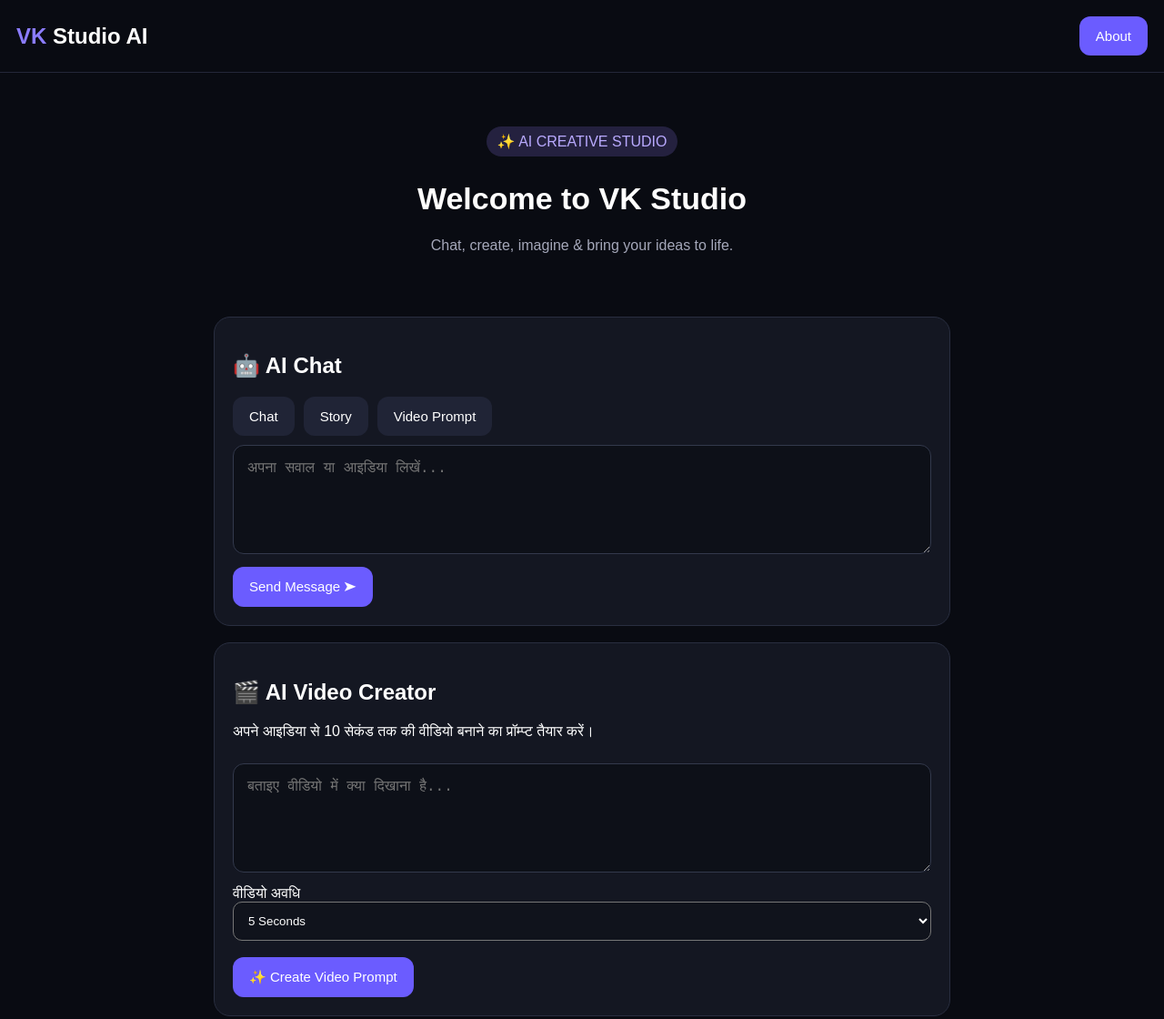
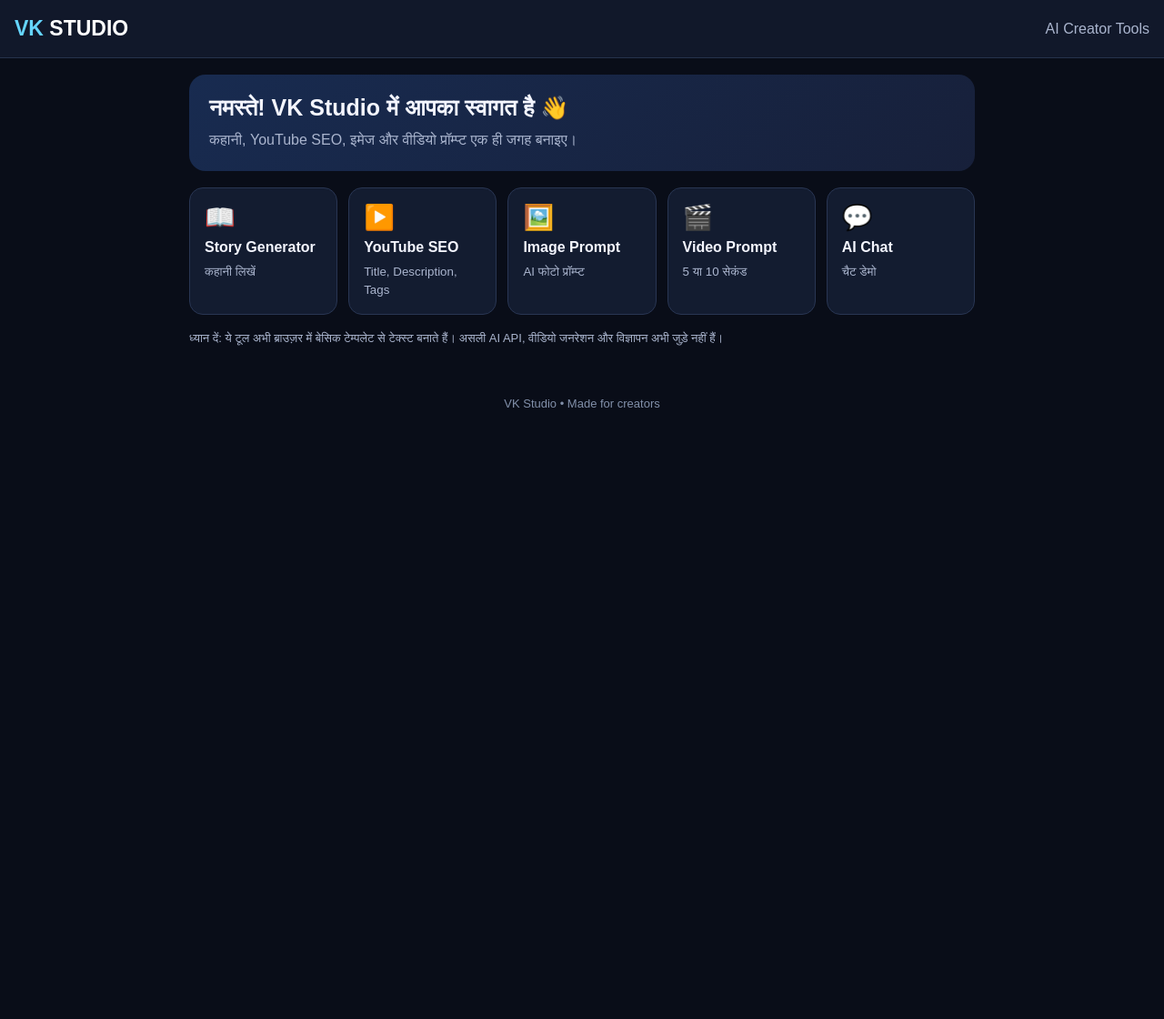
Before and after one commit to VishnuVK55/-vk-studio, a plain HTML site: page index.html in a window 1280 px wide. Shown: the top 1120 px of the page at 91% size. After the commit the page ends 800 px from the top, so only its background shows below. Drawn offline with Linux system fonts and the light colour scheme.

Commit message:
Update index.html

```diff
--- a/index.html
+++ b/index.html
@@ -4,212 +4,46 @@
 <meta charset="UTF-8">
 <meta name="viewport" content="width=device-width, initial-scale=1.0">
 <title>VK Studio AI</title>
-
 <style>
-*{box-sizing:border-box}
-body{
-  margin:0;
-  font-family:Arial,sans-serif;
-  background:#090b12;
-  color:white;
-}
-header{
-  padding:18px;
-  display:flex;
-  justify-content:space-between;
-  align-items:center;
-  border-bottom:1px solid #242738;
-}
-.logo{font-size:24px;font-weight:bold;color:#8b7cff}
-.logo span{color:white}
-button{
-  cursor:pointer;
-  border:0;
-  border-radius:12px;
-  padding:13px 18px;
-  color:white;
-  background:#6b5cff;
-  font-size:15px;
-}
-.container{max-width:850px;margin:auto;padding:20px}
-.hero{text-align:center;padding:35px 10px}
-.hero h1{font-size:34px}
-.hero p{color:#a5a8ba}
-.card{
-  background:#141722;
-  border:1px solid #292e40;
-  padding:20px;
-  border-radius:18px;
-  margin:18px 0;
-}
-.tabs{display:flex;gap:10px;flex-wrap:wrap}
-.tabs button{background:#202436}
-textarea,input{
-  width:100%;
-  background:#0d1018;
-  color:white;
-  border:1px solid #33394c;
-  padding:15px;
-  border-radius:12px;
-  font-size:16px;
-  margin:10px 0;
-}
-textarea{min-height:120px;resize:vertical}
-.result{
-  white-space:pre-wrap;
-  background:#0d1018;
-  padding:15px;
-  border-radius:12px;
-  margin-top:15px;
-  color:#d5d7e6;
-}
-.tag{
-  display:inline-block;
-  padding:7px 12px;
-  border-radius:20px;
-  background:#24213f;
-  color:#b9aaff;
-  margin:4px;
-}
-footer{text-align:center;color:#85899b;padding:30px}
-.hidden{display:none}
+*{box-sizing:border-box}body{margin:0;background:#090d18;color:#f4f6ff;font-family:Arial,sans-serif}
+header{padding:18px 16px;background:#11182a;border-bottom:1px solid #26324b;display:flex;justify-content:space-between;align-items:center;position:sticky;top:0}
+.logo{font-size:23px;font-weight:800;color:#65d5ff}.logo span{color:#fff}
+main{max-width:900px;margin:auto;padding:18px}.welcome{padding:22px;border-radius:18px;background:linear-gradient(135deg,#182b50,#17203a);margin-bottom:18px}
+h1{font-size:25px;margin:0 0 8px}.muted{color:#aab5ce;line-height:1.5}
+.grid{display:grid;grid-template-columns:repeat(auto-fit,minmax(145px,1fr));gap:12px;margin:18px 0}
+.card{background:#131c30;border:1px solid #293653;border-radius:15px;padding:16px;cursor:pointer}.card:active{transform:scale(.98)}.card b{display:block;margin:8px 0}.emoji{font-size:27px}
+.panel{background:#111a2d;border:1px solid #293653;border-radius:16px;padding:17px;margin-top:14px}
+label{display:block;margin:12px 0 6px;color:#c8d2e8}input,textarea,select{width:100%;padding:12px;border-radius:10px;border:1px solid #3a4968;background:#0b1221;color:white;font-size:15px}
+textarea{min-height:110px;resize:vertical}button{border:0;border-radius:10px;padding:12px 16px;background:#24a6df;color:#06111d;font-weight:bold;font-size:15px;margin-top:12px;cursor:pointer}.secondary{background:#293653;color:#fff}.result{white-space:pre-wrap;background:#080e1b;border:1px solid #293653;padding:13px;border-radius:10px;margin-top:14px;min-height:45px}
+.hidden{display:none}.notice{font-size:13px;color:#aab5ce;margin-top:12px}footer{text-align:center;color:#8290aa;padding:25px;font-size:13px}
 </style>
 </head>
-
 <body>
-
-<header>
-  <div class="logo">VK <span>Studio AI</span></div>
-  <button onclick="showInfo()">About</button>
-</header>
-
-<div class="container">
-
-<div class="hero">
-  <div class="tag">✨ AI CREATIVE STUDIO</div>
-  <h1>Welcome to VK Studio</h1>
-  <p>Chat, create, imagine & bring your ideas to life.</p>
+<header><div class="logo">VK <span>STUDIO</span></div><div class="muted">AI Creator Tools</div></header>
+<main>
+<section class="welcome"><h1>नमस्ते! VK Studio में आपका स्वागत है 👋</h1><div class="muted">कहानी, YouTube SEO, इमेज और वीडियो प्रॉम्प्ट एक ही जगह बनाइए।</div></section>
+<div class="grid">
+<div class="card" onclick="show('story')"><div class="emoji">📖</div><b>Story Generator</b><small class="muted">कहानी लिखें</small></div>
+<div class="card" onclick="show('seo')"><div class="emoji">▶️</div><b>YouTube SEO</b><small class="muted">Title, Description, Tags</small></div>
+<div class="card" onclick="show('image')"><div class="emoji">🖼️</div><b>Image Prompt</b><small class="muted">AI फोटो प्रॉम्प्ट</small></div>
+<div class="card" onclick="show('video')"><div class="emoji">🎬</div><b>Video Prompt</b><small class="muted">5 या 10 सेकंड</small></div>
+<div class="card" onclick="show('chat')"><div class="emoji">💬</div><b>AI Chat</b><small class="muted">चैट डेमो</small></div>
 </div>
 
-<div class="card">
-  <h2>🤖 AI Chat</h2>
-  <div class="tabs">
-    <button onclick="setMode('chat')">Chat</button>
-    <button onclick="setMode('story')">Story</button>
-    <button onclick="setMode('prompt')">Video Prompt</button>
-  </div>
-
-  <textarea id="chatInput" placeholder="अपना सवाल या आइडिया लिखें..."></textarea>
-  <button onclick="sendMessage()">Send Message ➤</button>
-
-  <div id="chatResult" class="result hidden"></div>
-</div>
-
-<div class="card">
-  <h2>🎬 AI Video Creator</h2>
-  <p>अपने आइडिया से 10 सेकंड तक की वीडियो बनाने का प्रॉम्प्ट तैयार करें।</p>
-
-  <textarea id="videoPrompt"
-  placeholder="बताइए वीडियो में क्या दिखाना है..."></textarea>
-
-  <label>वीडियो अवधि</label>
-  <select id="duration" style="width:100%;padding:12px;border-radius:10px;background:#10131c;color:white">
-    <option>5 Seconds</option>
-    <option>10 Seconds</option>
-  </select>
-
-  <br><br>
-  <button onclick="createVideoPrompt()">✨ Create Video Prompt</button>
-
-  <div id="videoResult" class="result hidden"></div>
-</div>
-
-<div class="card">
-  <h2>🌟 Creative Tools</h2>
-  <div class="tabs">
-    <button onclick="quickText('एक मजेदार कहानी लिखो')">📖 Story</button>
-    <button onclick="quickText('YouTube वीडियो का टाइटल और डिस्क्रिप्शन लिखो')">📺 YouTube</button>
-    <button onclick="quickText('एक शानदार इमेज बनाने का प्रॉम्प्ट लिखो')">🖼️ Image Prompt</button>
-  </div>
-</div>
-
-<div class="card">
-  <h2>💎 VK Studio Premium</h2>
-  <p>आने वाले समय में नए AI टूल, वीडियो फीचर्स और प्रीमियम सुविधाएँ।</p>
-  <span class="tag">AI Chat</span>
-  <span class="tag">Video Creation</span>
-  <span class="tag">Creative Studio</span>
-</div>
-
-</div>
-
-<footer>
-  © 2026 VK Studio AI · Made with ❤️
-</footer>
-
+<section id="story" class="panel hidden"><h2>📖 कहानी जनरेटर</h2><label>कहानी का विषय</label><input id="storyTopic" placeholder="जैसे: गरीब किसान और राजा"><button onclick="makeStory()">कहानी बनाएं</button><div id="storyOut" class="result">आपकी कहानी यहाँ दिखाई देगी।</div></section>
+<section id="seo" class="panel hidden"><h2>▶️ YouTube SEO</h2><label>वीडियो किस बारे में है?</label><input id="seoTopic" placeholder="जैसे: हनुमान जी की भक्ति"><button onclick="makeSeo()">SEO बनाएं</button><div id="seoOut" class="result">Title, Description और Tags यहाँ आएँगे।</div></section>
+<section id="image" class="panel hidden"><h2>🖼️ Image Prompt</h2><label>फोटो का आइडिया</label><input id="imageTopic" placeholder="जैसे: पहाड़ पर बैठे हनुमान जी"><label>स्टाइल</label><select id="imageStyle"><option>Realistic cinematic</option><option>3D animation</option><option>Devotional fantasy art</option><option>Cartoon illustration</option></select><button onclick="makeImage()">प्रॉम्प्ट बनाएं</button><div id="imageOut" class="result"></div></section>
+<section id="video" class="panel hidden"><h2>🎬 Video Prompt</h2><label>वीडियो का आइडिया</label><input id="videoTopic" placeholder="जैसे: हनुमान जी राम जी की मूर्ति बना रहे हैं"><label>अवधि</label><select id="videoDuration"><option>5 seconds</option><option selected>10 seconds</option></select><label>फॉर्मेट</label><select id="videoRatio"><option>9:16 vertical</option><option>16:9 landscape</option><option>1:1 square</option></select><button onclick="makeVideo()">वीडियो प्रॉम्प्ट बनाएं</button><div id="videoOut" class="result"></div></section>
+<section id="chat" class="panel hidden"><h2>💬 AI Chat Demo</h2><label>अपना सवाल लिखें</label><textarea id="chatText" placeholder="कुछ पूछिए..."></textarea><button onclick="chatDemo()">भेजें</button><div id="chatOut" class="result">यह अभी डेमो चैट है। असली AI जवाब के लिए सुरक्षित API/backend जोड़ना होगा।</div></section>
+<p class="notice">ध्यान दें: ये टूल अभी ब्राउज़र में बेसिक टेम्पलेट से टेक्स्ट बनाते हैं। असली AI API, वीडियो जनरेशन और विज्ञापन अभी जुड़े नहीं हैं।</p>
+</main><footer>VK Studio • Made for creators</footer>
 <script>
-let mode="chat";
-
-function setMode(m){
-  mode=m;
-  const box=document.getElementById("chatInput");
-  if(m==="chat") box.placeholder="अपना सवाल लिखें...";
-  if(m==="story") box.placeholder="कहानी का विषय लिखें...";
-  if(m==="prompt") box.placeholder="वीडियो का सीन बताएं...";
-}
-
-function sendMessage(){
-  const text=document.getElementById("chatInput").value.trim();
-  if(!text)return;
-
-  const result=document.getElementById("chatResult");
-  result.classList.remove("hidden");
-
-  if(mode==="prompt"){
-    result.textContent="आपका वीडियो आइडिया:\\n\\n"+text+
-    "\\n\\nCinematic lighting, smooth camera movement, realistic details, high quality.";
-  }
-  else if(mode==="story"){
-    result.textContent="कहानी का आइडिया:\\n\\n"+text+
-    "\\n\\nइस विषय पर एक भावुक और दिलचस्प कहानी तैयार की जा सकती है।";
-  }
-  else{
-    result.textContent="आपका संदेश:\\n"+text+
-    "\\n\\nVK Studio का AI चैट इंटरफेस तैयार है। वास्तविक AI जवाब पाने के लिए AI API जोड़ना बाकी है।";
-  }
-}
-
-function createVideoPrompt(){
-  const text=document.getElementById("videoPrompt").value.trim();
-  const duration=document.getElementById("duration").value;
-  if(!text)return alert("पहले वीडियो का आइडिया लिखिए");
-
-  const result=document.getElementById("videoResult");
-  result.classList.remove("hidden");
-
-  result.textContent=
-  "VIDEO PROMPT\\n\\n"+
-  text+
-  "\\n\\nDuration: "+duration+
-  "\\nStyle: Cinematic, realistic, high detail"+
-  "\\nCamera: Smooth camera movement"+
-  "\\nQuality: High quality"+
-  "\\nAspect Ratio: 16:9"+
-  "\\n\\nयह वीडियो प्रॉम्प्ट तैयार है। वास्तविक वीडियो बनाने के लिए वीडियो जनरेशन API जोड़ना बाकी है।";
-}
-
-function quickText(text){
-  document.getElementById("chatInput").value=text;
-  document.getElementById("chatResult").classList.remove("hidden");
-  document.getElementById("chatResult").textContent=
-    "आपका आइडिया:\\n"+text+
-    "\\n\\nAI फीचर को चालू करने के लिए API कनेक्शन जोड़ना होगा।";
-}
-
-function showInfo(){
-  alert("VK Studio AI\\nAI Chat & Video Creation Studio");
-}
+function show(id){document.querySelectorAll('.panel').forEach(p=>p.classList.add('hidden'));document.getElementById(id).classList.remove('hidden');document.getElementById(id).scrollIntoView({behavior:'smooth'});}
+function val(id){return document.getElementById(id).value.trim()||'आपका विषय';}
+function makeStory(){let t=val('storyTopic');document.getElementById('storyOut').textContent=`एक समय की बात है। ${t} की कहानी एक छोटे से गाँव से शुरू होती है। वहाँ एक नेकदिल व्यक्ति रहता था, जो हमेशा दूसरों की मदद करता था। एक दिन गाँव पर मुश्किल आई। उसने हिम्मत और समझदारी से सबका साथ दिया। उसकी सच्चाई और अच्छे कर्म देखकर सभी का दिल बदल गया।\\n\\nसीख: सच्चाई, मेहनत और दया का फल हमेशा अच्छा होता है।`;}
+function makeSeo(){let t=val('seoTopic');document.getElementById('seoOut').textContent=`Title: ${t} | दिल छू लेने वाला वीडियो\\n\\nDescription:\\nदेखिए ${t} पर यह शानदार वीडियो। वीडियो पसंद आए तो Like, Share और Channel Subscribe करें।\\n\\nTags:\\n${t}, hindi video, viral video, devotional, shorts\\n\\nHashtags:\\n#${t.replace(/\\s+/g,'')} #Hindi #Shorts #Viral`;}
+function makeImage(){let t=val('imageTopic'),s=val('imageStyle');document.getElementById('imageOut').textContent=`${t}, ${s} style, highly detailed, beautiful lighting, rich colors, sharp focus, professional composition, 4K quality.`;}
+function makeVideo(){let t=val('videoTopic'),d=val('videoDuration'),r=val('videoRatio');document.getElementById('videoOut').textContent=`Create a ${d} cinematic video: ${t}. Show smooth natural movement, expressive details, beautiful lighting, realistic environment, high visual quality. Format: ${r}. Keep the main subject consistent throughout.`;}
+function chatDemo(){let q=val('chatText');document.getElementById('chatOut').textContent=`आपका सवाल: ${q}\\n\\nयह VK Studio का चैट डेमो है। असली AI उत्तर के लिए API और सुरक्षित backend जोड़ना बाकी है।`;}
 </script>
-
-</body>
-</html>
+</body></html>
```
